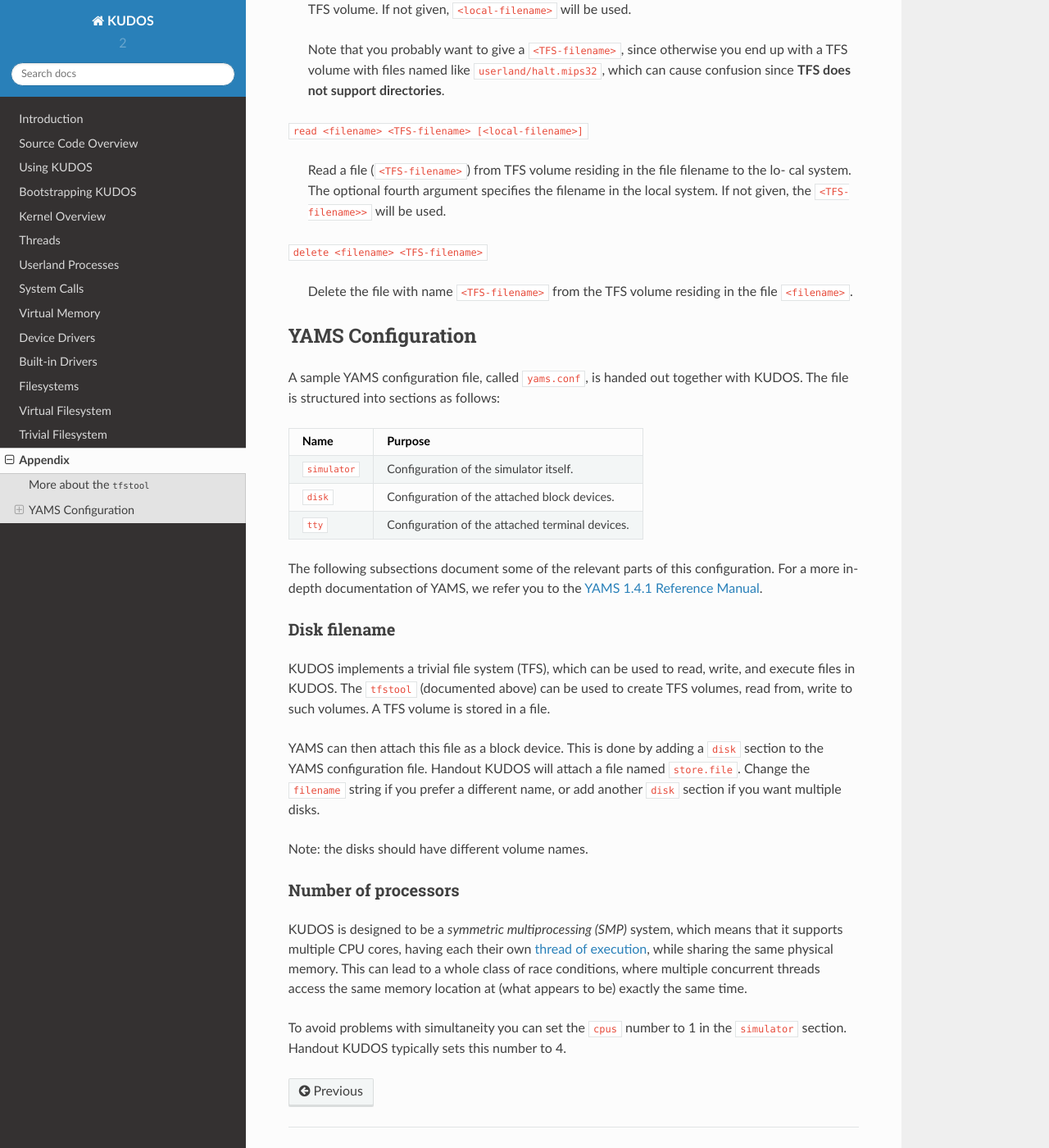
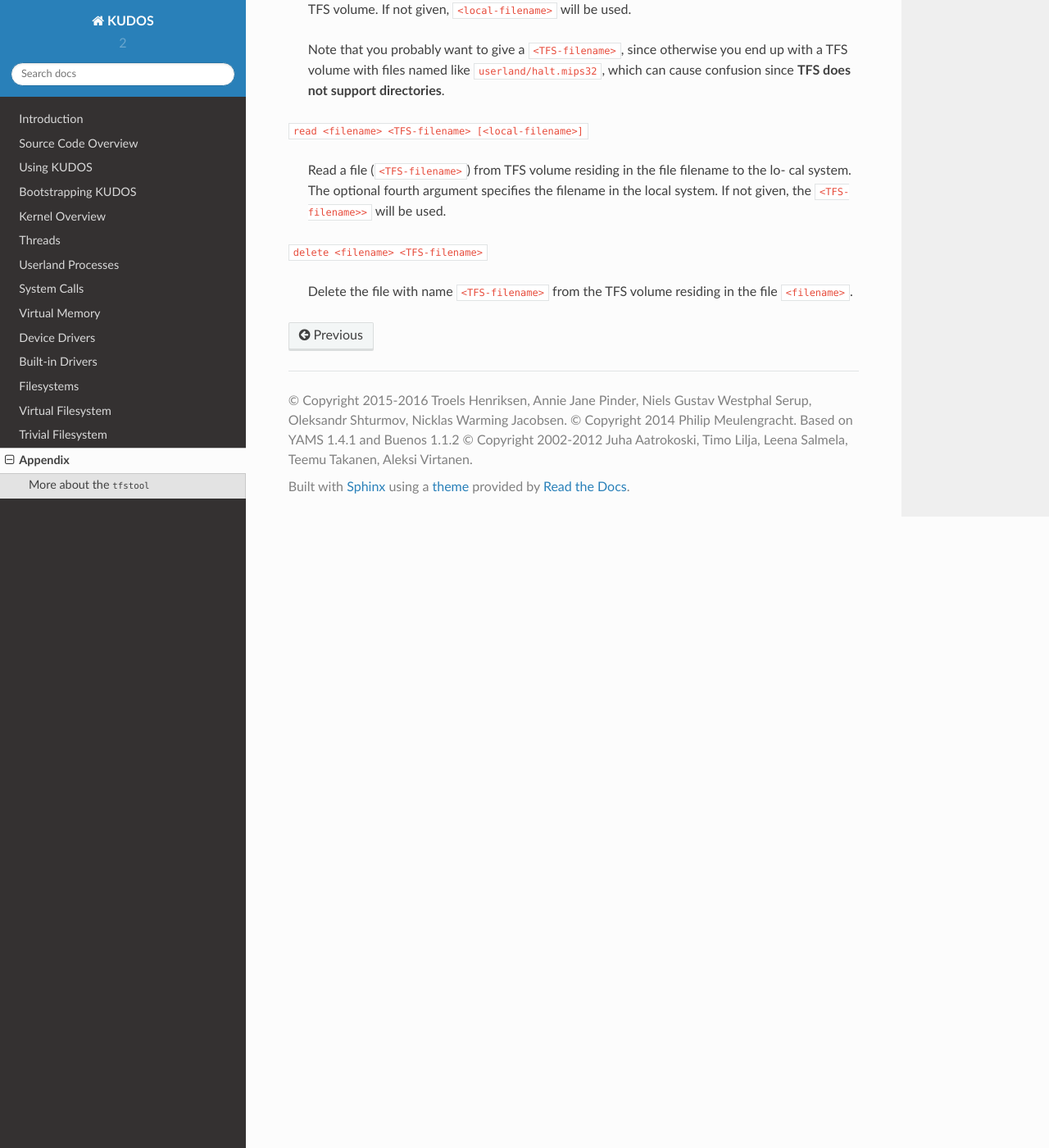
Before and after one commit to DIKU-EDU/kudos, a Sphinx documentation site: the page built from docs/appendix.rst, in a window 1280 px wide and 1400 px high, scrolled down 1174 px. Shown: the whole window at 82% size. Built offline with Sphinx 7.4.7 and the Read the Docs theme 2.0.0, drawn with Linux system fonts in a browser that asks for light colours.

Commit message:
Use a folder structure, YAMS no longer needs mention

```diff
--- a/docs/appendix.rst
+++ b/docs/appendix.rst
@@ -1,117 +1,4 @@
 Appendix
 ========
 
-More about the ``tfstool``
---------------------------
-
-The utility program, ``tfstool``, which is shipped with KUDOS, provides a way
-to transfer files to a filesystem KUDOS understands.  ``tfstool`` can be used
-to create a Trivial Filesystem (TFS, documentation about TFS coming soon) to a
-given file, to examine the contents of a file containing a TFS, and to transfer
-files to the TFS.  KUDOS implementation of TFS does not include a way to
-initialize the filesystem, so using ``tfstool`` is the only way to create a new
-TFS.  ``tfstool`` is also used to move userland binaries to TFS. When you write
-your own filesystem to KUDOS, you might find it helpful to leave TFS intact.
-This way you can still use ``tfstool`` to transfer files to the KUDOS system
-without writing another utility program for your own filesystem.
-
-The implementation of the ``tfstool`` is provided in the ``kudos/util/``
-directory. The KUDOS ``Makefile`` can be used to compile it to the executable
-``kudos/util/tfstool``. Note that ``tfstool`` is compiled with the native
-compiler, not the cross-compiler used to compile KUDOS. The implementation
-takes care of byte-order conversion (big-endian, little-endian) if needed.
-
-To get a summary of the arguments that ``tfstool`` accepts you may run it
-without arguments::
-
-  $ kudos/util/tfstool
-  KUDOS Trivial Filesystem (TFS) Tool
-  ...
-
-The accepted commands are also explained below:
-
-``create <filename> <size> <volume-name>``
-
-  Create a new TFS volume and write it to file ``<filename>``. The total size of
-  the file system will be ``<size>`` 512-byte blocks. Note that the three first
-  blocks are needed for the TFS header, the TFS master directory, and the TFS
-  block allocation table.  ``<size>`` must therefore be at least 3. The created
-  volume will have the name ``<volume-name>``.
-
-
-  Note that the number of blocks must be the same as the setting in
-  ``yams.conf``.
-
-``list <filename>``
-
-  List the files found in the TFS volume residing in ``<filename>``.
-
-``write <filename> <local-filename> [<TFS-filename>]``
-
-  Write a file from the local system (``<local-filename>``) to the TFS volume
-  residing in the file ``<filename>``. The optional fourth argument specifies the
-  filename to use for the file inside the TFS volume. If not given,
-  ``<local-filename>`` will be used.
-
-  Note that you probably want to give a ``<TFS-filename>``, since otherwise you
-  end up with a TFS volume with files named like ``userland/halt.mips32``, which
-  can cause confusion since **TFS does not support directories**.
-
-``read <filename> <TFS-filename> [<local-filename>]``
-
-  Read a file (``<TFS-filename>``) from TFS volume residing in the file filename
-  to the lo- cal system. The optional fourth argument specifies the filename in
-  the local system. If not given, the ``<TFS-filename>>`` will be used.
-
-``delete <filename> <TFS-filename>``
-
-  Delete the file with name ``<TFS-filename>`` from the TFS volume residing in
-  the file ``<filename>``.
-
-YAMS Configuration
-------------------
-
-A sample YAMS configuration file, called ``yams.conf``, is handed out together
-with KUDOS. The file is structured into sections as follows:
-
-+---------------+-------------------------------------------------+
-| Name          | Purpose                                         |
-+===============+=================================================+
-| ``simulator`` | Configuration of the simulator itself.          |
-+---------------+-------------------------------------------------+
-| ``disk``      | Configuration of the attached block devices.    |
-+---------------+-------------------------------------------------+
-| ``tty``       | Configuration of the attached terminal devices. |
-+---------------+-------------------------------------------------+
-
-The following subsections document some of the relevant parts of this
-configuration. For a more in-depth documentation of YAMS, we refer you to the
-`YAMS 1.4.1 Reference Manual
-<https://www.niksula.hut.fi/~buenos/dist/yams-1.4.1.pdf>`_.
-
-Disk filename
-^^^^^^^^^^^^^
-
-KUDOS implements a trivial file system (TFS), which can be used to read, write,
-and execute files in KUDOS. The ``tfstool`` (documented above) can be used to
-create TFS volumes, read from, write to such volumes. A TFS volume is stored in
-a file.
-
-YAMS can then attach this file as a block device. This is done by adding a
-``disk`` section to the YAMS configuration file. Handout KUDOS will attach a
-file named ``store.file``. Change the ``filename`` string if you prefer a
-different name, or add another ``disk`` section if you want multiple disks.
-
-Note: the disks should have different volume names.
-
-Number of processors
-^^^^^^^^^^^^^^^^^^^^
-
-KUDOS is designed to be a *symmetric multiprocessing (SMP)* system, which means
-that it supports multiple CPU cores, having each their own :doc:`thread of
-execution <threads>`, while sharing the same physical memory. This can lead to
-a whole class of race conditions, where multiple concurrent threads access the
-same memory location at (what appears to be) exactly the same time.
-
-To avoid problems with simultaneity you can set the ``cpus`` number to 1 in the
-``simulator`` section. Handout KUDOS typically sets this number to 4.
+.. include:: appendix/tfstool.rst
--- /dev/null
+++ b/docs/appendix/tfstool.rst
@@ -0,0 +1,66 @@
+More about the ``tfstool``
+--------------------------
+
+The utility program, ``tfstool``, which is shipped with KUDOS, provides a way
+to transfer files to a filesystem KUDOS understands.  ``tfstool`` can be used
+to create a Trivial Filesystem (TFS, documentation about TFS coming soon) to a
+given file, to examine the contents of a file containing a TFS, and to transfer
+files to the TFS.  KUDOS implementation of TFS does not include a way to
+initialize the filesystem, so using ``tfstool`` is the only way to create a new
+TFS.  ``tfstool`` is also used to move userland binaries to TFS. When you write
+your own filesystem to KUDOS, you might find it helpful to leave TFS intact.
+This way you can still use ``tfstool`` to transfer files to the KUDOS system
+without writing another utility program for your own filesystem.
+
+The implementation of the ``tfstool`` is provided in the ``kudos/util/``
+directory. The KUDOS ``Makefile`` can be used to compile it to the executable
+``kudos/util/tfstool``. Note that ``tfstool`` is compiled with the native
+compiler, not the cross-compiler used to compile KUDOS. The implementation
+takes care of byte-order conversion (big-endian, little-endian) if needed.
+
+To get a summary of the arguments that ``tfstool`` accepts you may run it
+without arguments::
+
+  $ kudos/util/tfstool
+  KUDOS Trivial Filesystem (TFS) Tool
+  ...
+
+The accepted commands are also explained below:
+
+``create <filename> <size> <volume-name>``
+
+  Create a new TFS volume and write it to file ``<filename>``. The total size of
+  the file system will be ``<size>`` 512-byte blocks. Note that the three first
+  blocks are needed for the TFS header, the TFS master directory, and the TFS
+  block allocation table.  ``<size>`` must therefore be at least 3. The created
+  volume will have the name ``<volume-name>``.
+
+
+  Note that the number of blocks must be the same as the setting in
+  ``yams.conf``.
+
+``list <filename>``
+
+  List the files found in the TFS volume residing in ``<filename>``.
+
+``write <filename> <local-filename> [<TFS-filename>]``
+
+  Write a file from the local system (``<local-filename>``) to the TFS volume
+  residing in the file ``<filename>``. The optional fourth argument specifies the
+  filename to use for the file inside the TFS volume. If not given,
+  ``<local-filename>`` will be used.
+
+  Note that you probably want to give a ``<TFS-filename>``, since otherwise you
+  end up with a TFS volume with files named like ``userland/halt.mips32``, which
+  can cause confusion since **TFS does not support directories**.
+
+``read <filename> <TFS-filename> [<local-filename>]``
+
+  Read a file (``<TFS-filename>``) from TFS volume residing in the file filename
+  to the lo- cal system. The optional fourth argument specifies the filename in
+  the local system. If not given, the ``<TFS-filename>>`` will be used.
+
+``delete <filename> <TFS-filename>``
+
+  Delete the file with name ``<TFS-filename>`` from the TFS volume residing in
+  the file ``<filename>``.
```
